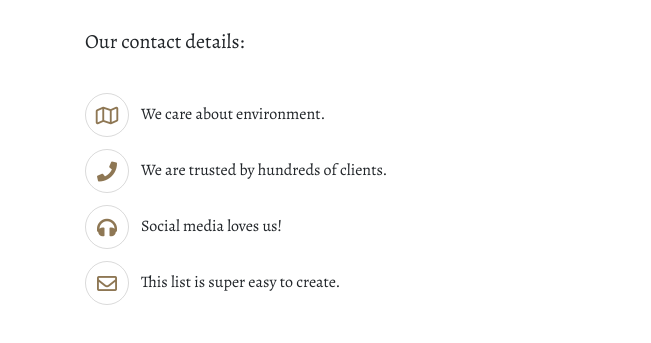
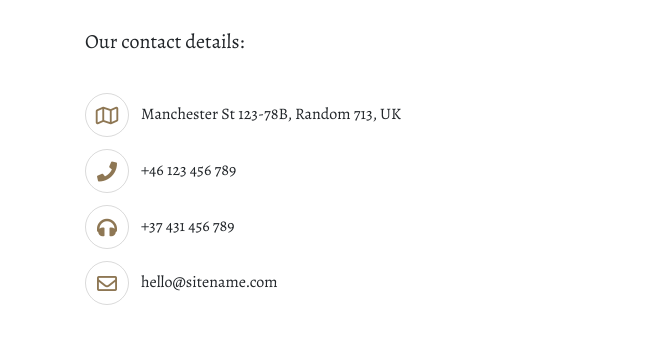
Before and after one commit to AhmedFarag18/Bakery-template, a plain HTML site: page index.html in a window 1280 px wide. Shown: the part 2863-3206 px from the top of the page, 0-651 px from the left. Drawn offline with nearby package versions, Linux system fonts and the light colour scheme; grey boxes are pictures that could not be loaded.

Commit message:
contact info

```diff
--- a/index.html
+++ b/index.html
@@ -217,19 +217,19 @@
                             <ul>
                                 <li>
                                     <i class="far fa-map"></i>
-                                    <span>We care about environment.</span>
+                                    <span>Manchester St 123-78B, Random 713, UK</span>
                                 </li>
                                 <li>
                                     <i class="fas fa-phone"></i>
-                                    <span>We are trusted by hundreds of clients.</span>
+                                    <span>+46 123 456 789</span>
                                 </li>
                                 <li>
                                     <i class="fas fa-headphones"></i>
-                                    <span>Social media loves us!</span>
+                                    <span>+37 431 456 789</span>
                                 </li>
                                 <li>
                                     <i class="far fa-envelope"></i>
-                                    <span>This list is super easy to create.</span>
+                                    <span>hello@sitename.com</span>
                                 </li>
                             </ul>
                         </div>
```
